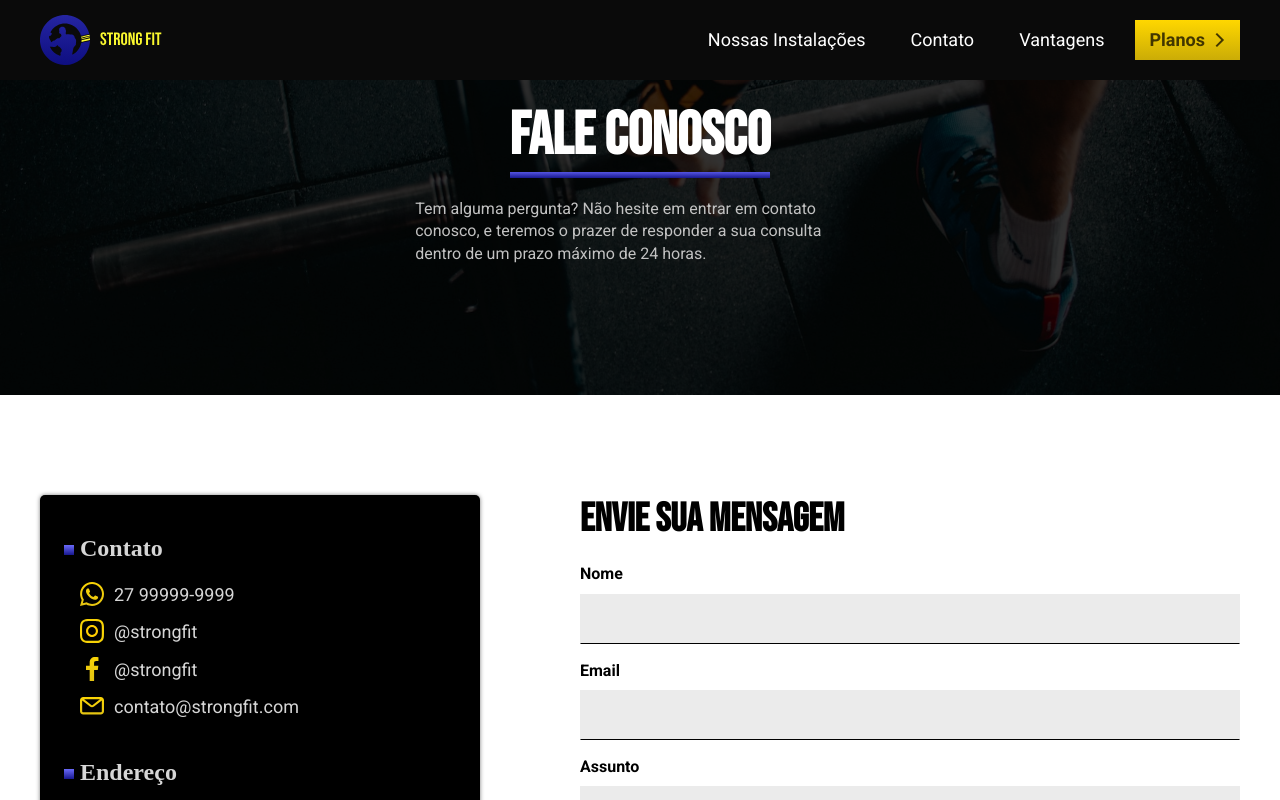
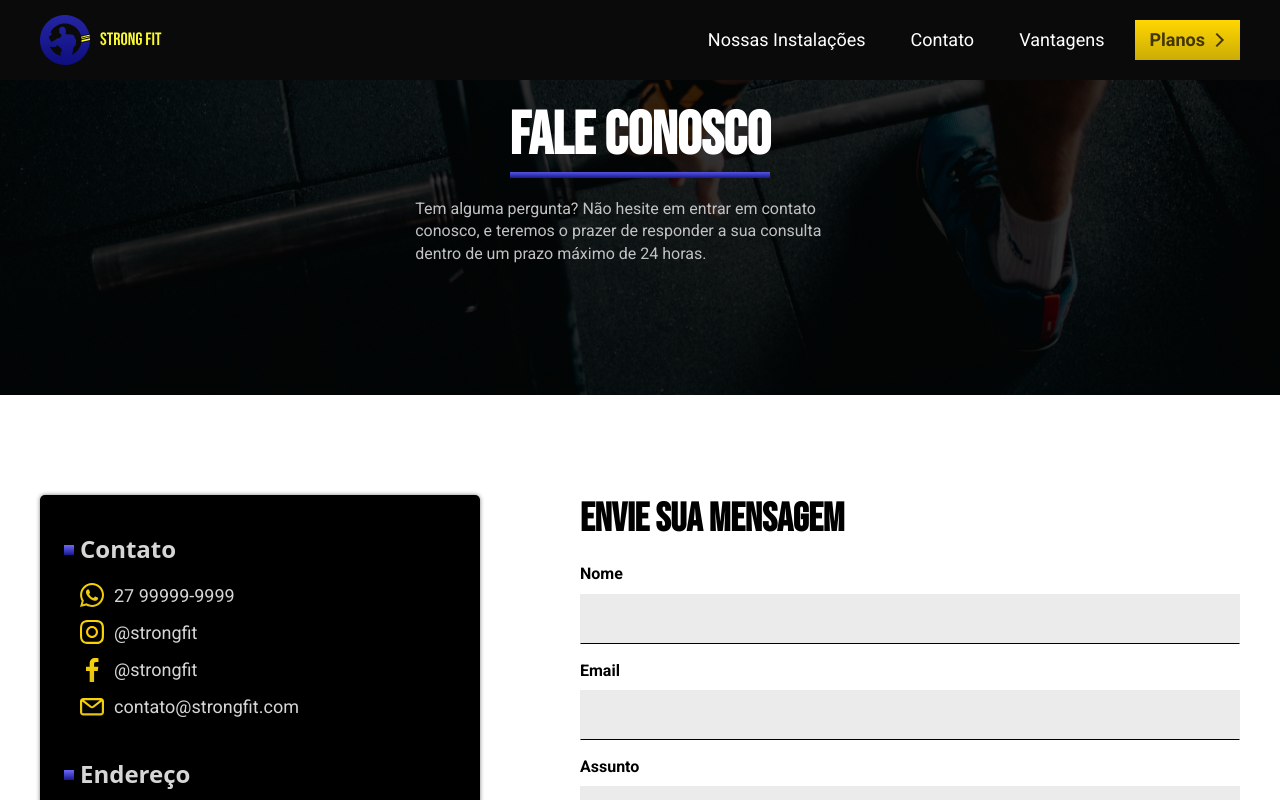
Before and after one commit to RDSMatheus/strong-fit, a React (Vite) app: page /contato in a window 1280 px wide. Shown: the top 800 px of the page. Built offline with nearby package versions, Linux system fonts and the light colour scheme.

Commit message:
added normalize

```diff
--- a/src/App.scss
+++ b/src/App.scss
@@ -1,4 +1,4 @@
-// @import '../node_modules/modern-normalize/modern-normalize.css';
+@import '../node_modules/modern-normalize/modern-normalize.css';
 @import "styles";
 
 
--- a/src/Input/Input.module.scss
+++ b/src/Input/Input.module.scss
@@ -14,7 +14,7 @@ label{
     border-bottom: 1px solid $cor-base-14;
     background-color: $cor-base-02;
     padding: .8rem .4rem;
-    outline: 1px solid transparent;
+    outline: none !important;
     @include type-1(16);
     transition: .5s;
     &:focus{
```
